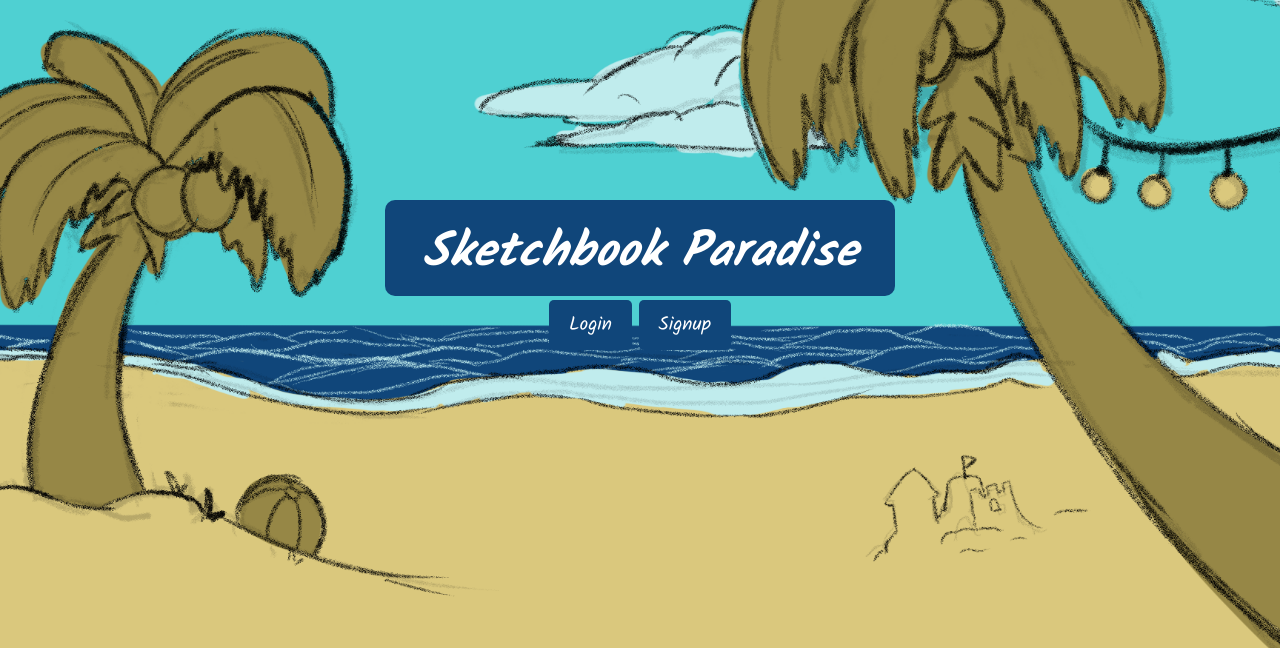
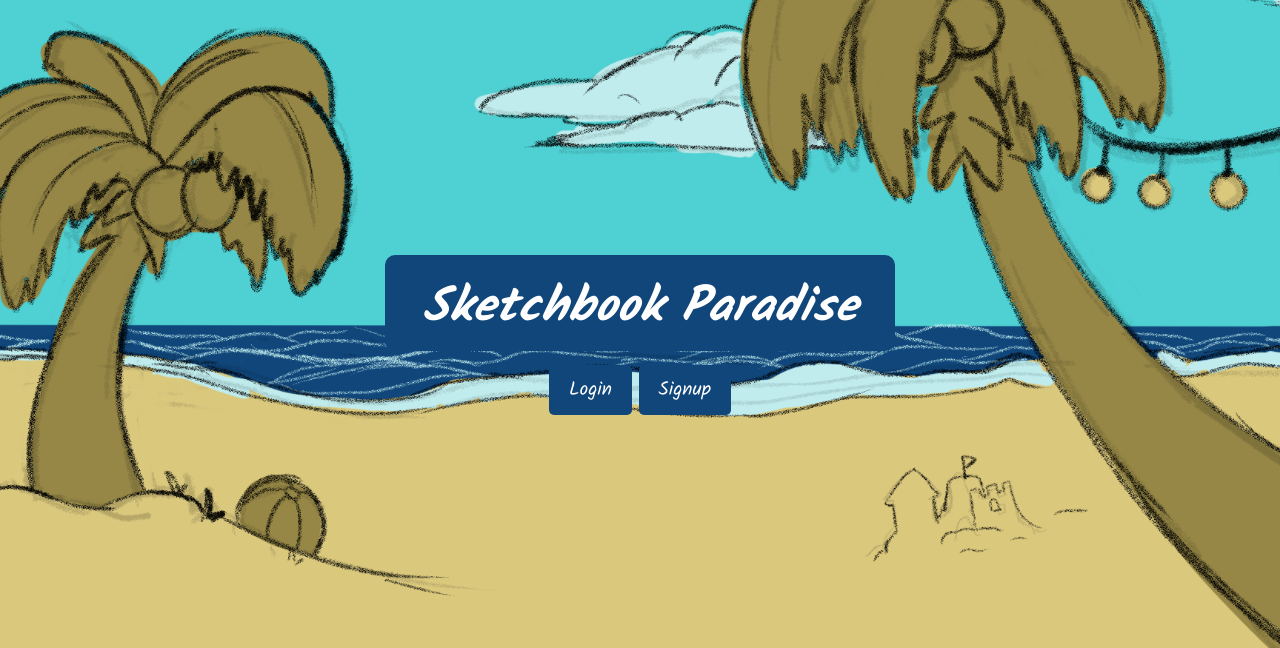
Before and after one commit to 45DegreeAngl/COP4331_Group_15, a PHP site: page / in a window 1280 px wide. Shown: the part 152-800 px from the top of the page. Run offline with PHP 8.4, Linux system fonts and the light colour scheme.

Commit message:
Update styles.css
Adjusted home page button and title alignment

```diff
--- a/css/styles.css
+++ b/css/styles.css
@@ -294,6 +294,7 @@ body
     justify-content: center;
     position: absolute;
     padding-top: 15px;
+    top: 375px;
 }
 
 .signup-login-button {
@@ -302,6 +303,7 @@ body
     position: absolute;
     display: flex;
     margin-top: 170px;
+    top: 347px;
 }
 
 .btn-custom {
```
